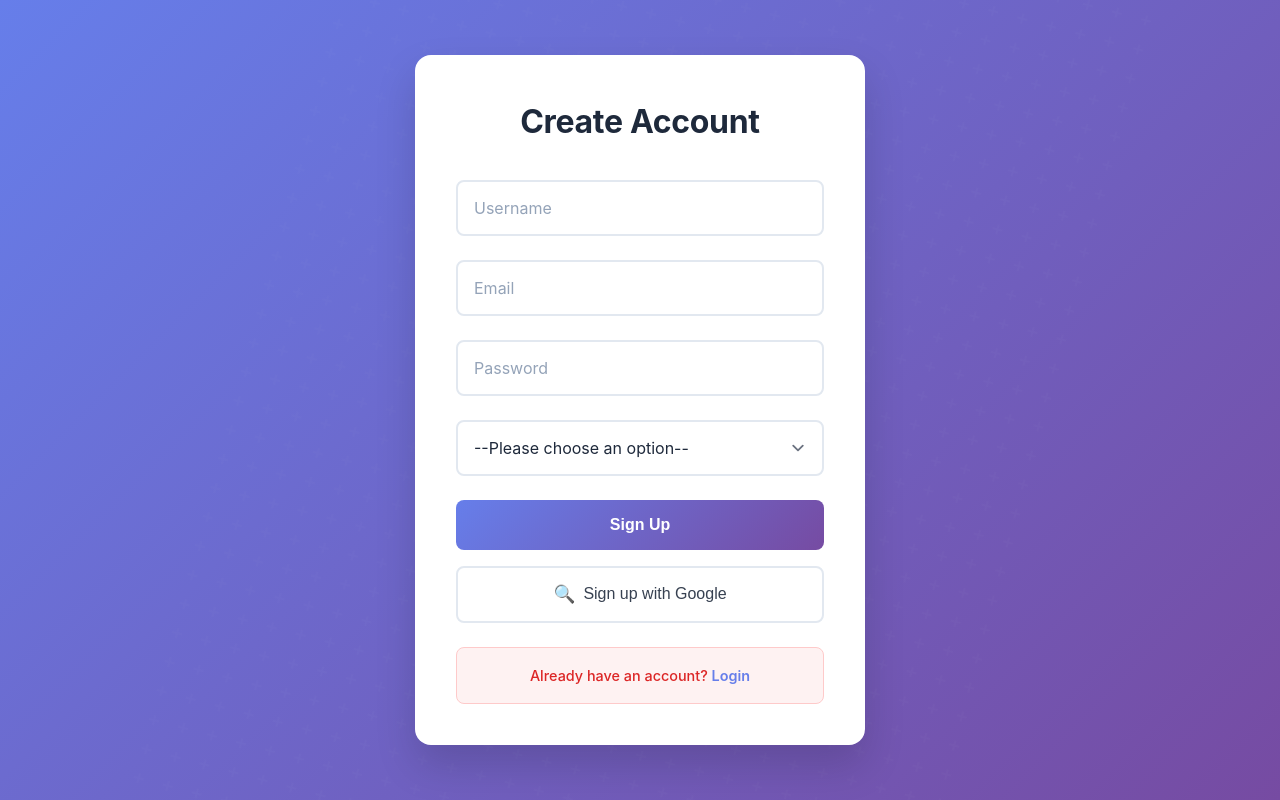
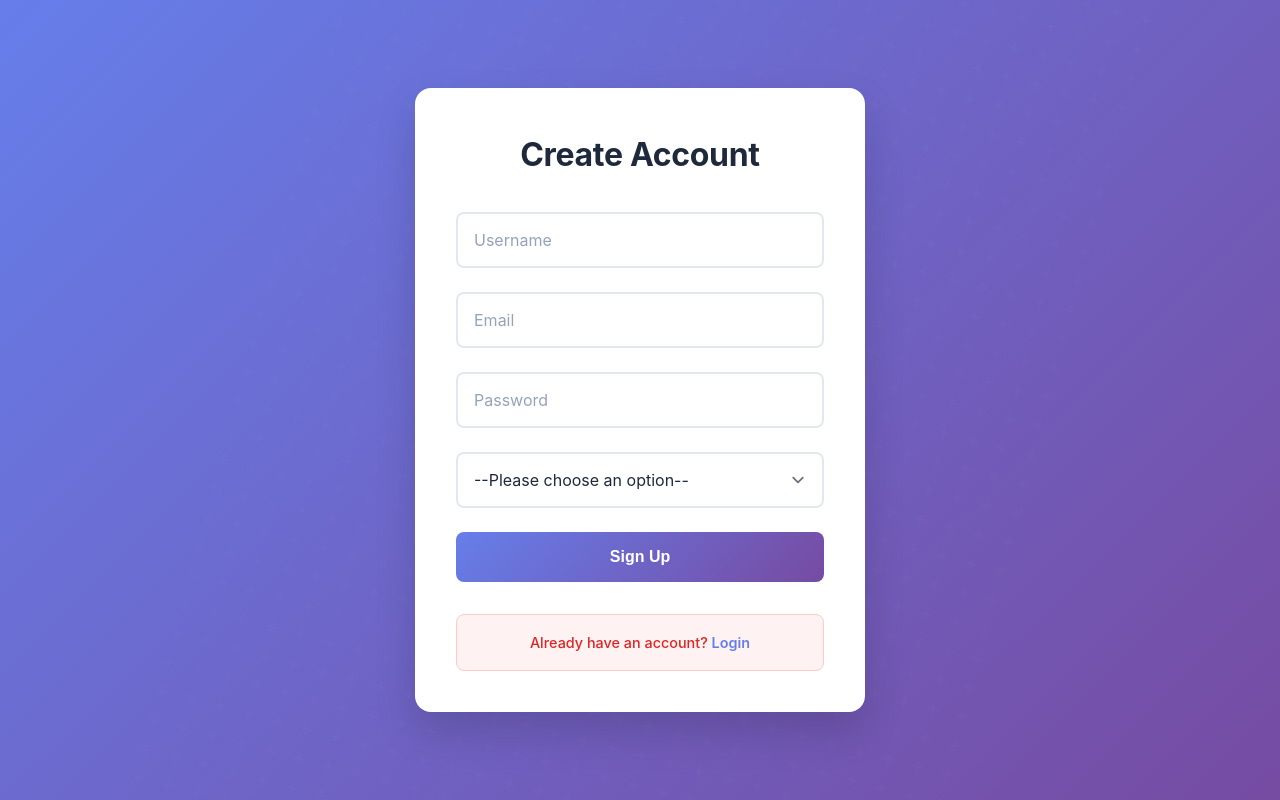
Before and after one commit to Itz-Tisha/mern_project, a React (Vite) app in the folder frontend/agrofp/: page /sign in a window 1280 px wide. Built offline with nearby package versions, Linux system fonts and the light colour scheme.

Commit message:
Remove Google sign-up button from Sign component
Removed Google sign-up button from the Sign component.

```diff
--- a/frontend/agrofp/src/components/Sign.jsx
+++ b/frontend/agrofp/src/components/Sign.jsx
@@ -69,12 +69,7 @@ const Sign = () => {
         </select>
 
         <button type="submit">Sign Up</button>
-         <button
-    type="button"
-    onClick={() => window.location.href = "http://localhost:9579/auth/google"}
->
-    Sign up with Google
-</button>
+
         <p>Already have an account? <Link to='/login'>Login</Link></p>
         {error && <p>{error}</p>}
       </form>
```
